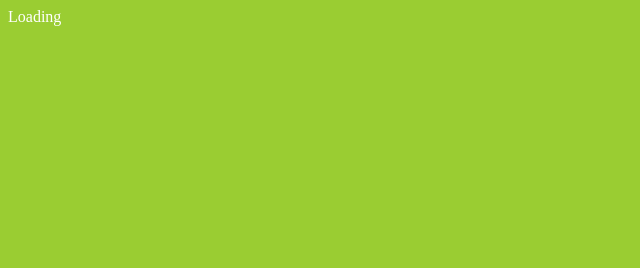
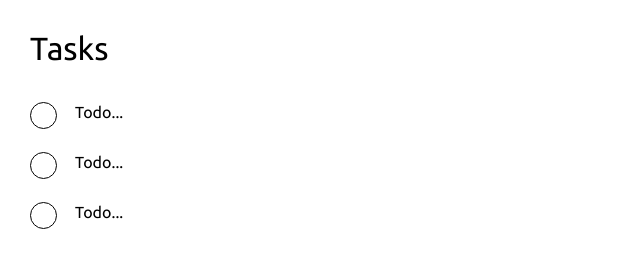
Before and after one commit to Pavonine/flora, a website built with webpack: page client/src/index.html in a window 1280 px wide. Shown: the whole page, without its empty margins (0-640 px from the left). Built offline with nearby package versions, Linux system fonts and the light colour scheme; some packages are replaced by stand-ins of ours.

Commit message:
Add basic HTML structure for the TODO app

```diff
--- a/client/package.json
+++ b/client/package.json
@@ -5,11 +5,11 @@
   "main": "index.js",
   "scripts": {
     "dev:start": "webpack-dev-server --config ./webpack.config.dev.js",
-    "dev:build": "webpack --config ./webpack.config.dev.js "
+    "dev:build": "webpack --config ./webpack.config.dev.js --watch"
   },
   "keywords": [],
-  "author": "buoyantair<>",
-  "license": "ISC",
+  "author": "buoyantair<buoyantair@gmail.com>",
+  "license": "MIT",
   "dependencies": {
     "typescript": "^3.0.3"
   },
--- a/client/src/index.html
+++ b/client/src/index.html
@@ -5,11 +5,25 @@
   <meta name="viewport" content="width=device-width, initial-scale=1.0">
   <meta http-equiv="X-UA-Compatible" content="ie=edge">
   <title>Flora</title>
-  <link href="https://fonts.googleapis.com/css?family=Ubuntu" rel="stylesheet">
+  <link href="https://fonts.googleapis.com/css?family=Ubuntu:400,500,700" rel="stylesheet">
 </head>
 <body>
   <div id="app">
-    Loading
+    <h1>Tasks</h1>
+    <section>
+      <div class="task">
+        <div class="task--checkbox"></div>
+        <div contenteditable="true" class="task--content">Todo...</div>
+      </div>
+      <div class="task">
+          <div class="task--checkbox"></div>
+          <div contenteditable="true" class="task--content">Todo...</div>
+        </div>
+        <div class="task">
+            <div class="task--checkbox"></div>
+            <div contenteditable="true" class="task--content">Todo...</div>
+          </div>
+    </section>
   </div>
 </body>
 </html>
--- a/client/src/style.css
+++ b/client/src/style.css
@@ -1,4 +1,46 @@
 body {
-  background: yellowgreen;
-  color: white;
+  margin: 0;
+  padding: 0;
+  font-family: 'Ubuntu';
+  font-size: 1em;
+  display: grid;
+  grid-template-columns: 20px 1fr 20px;
+  grid-template-rows: 20px 1fr 20px;
 }
+
+#app {
+  display: grid;
+  grid-column: 2;
+  grid-row: 2;
+  grid-template-columns: 1fr;
+  grid-auto-rows: 60px;
+  padding: 10px;
+}
+
+#app h1 {
+  grid-row: 1;
+  margin: 0px;
+  padding: 0;
+  font-weight: normal;
+}
+
+#app .task {
+  display: grid;
+  grid-template-columns: 25px 20px auto;
+  height: 50px;
+}
+
+#app .task .task--checkbox {
+  grid-column: 1;
+  height: 25px;
+  width: 25px;
+  border-radius: 100%;
+  border: 1px solid black;
+  margin: auto 0;
+}
+
+#app .task .task--content {
+  grid-column: 3;
+  height: 25px;
+  margin: auto 0;
+}
--- a/client/webpack.config.dev.js
+++ b/client/webpack.config.dev.js
@@ -40,6 +40,7 @@ module.exports = {
   mode: 'development',
   plugins: [
     new HtmlWebpackPlugin({
+      inject: true,
       template: resolve(__dirname, './src/index.html')
     }),
     new webpack.HotModuleReplacementPlugin(),
```
Also changed, not shown: client/src/main.ts (line endings or trailing spaces).
